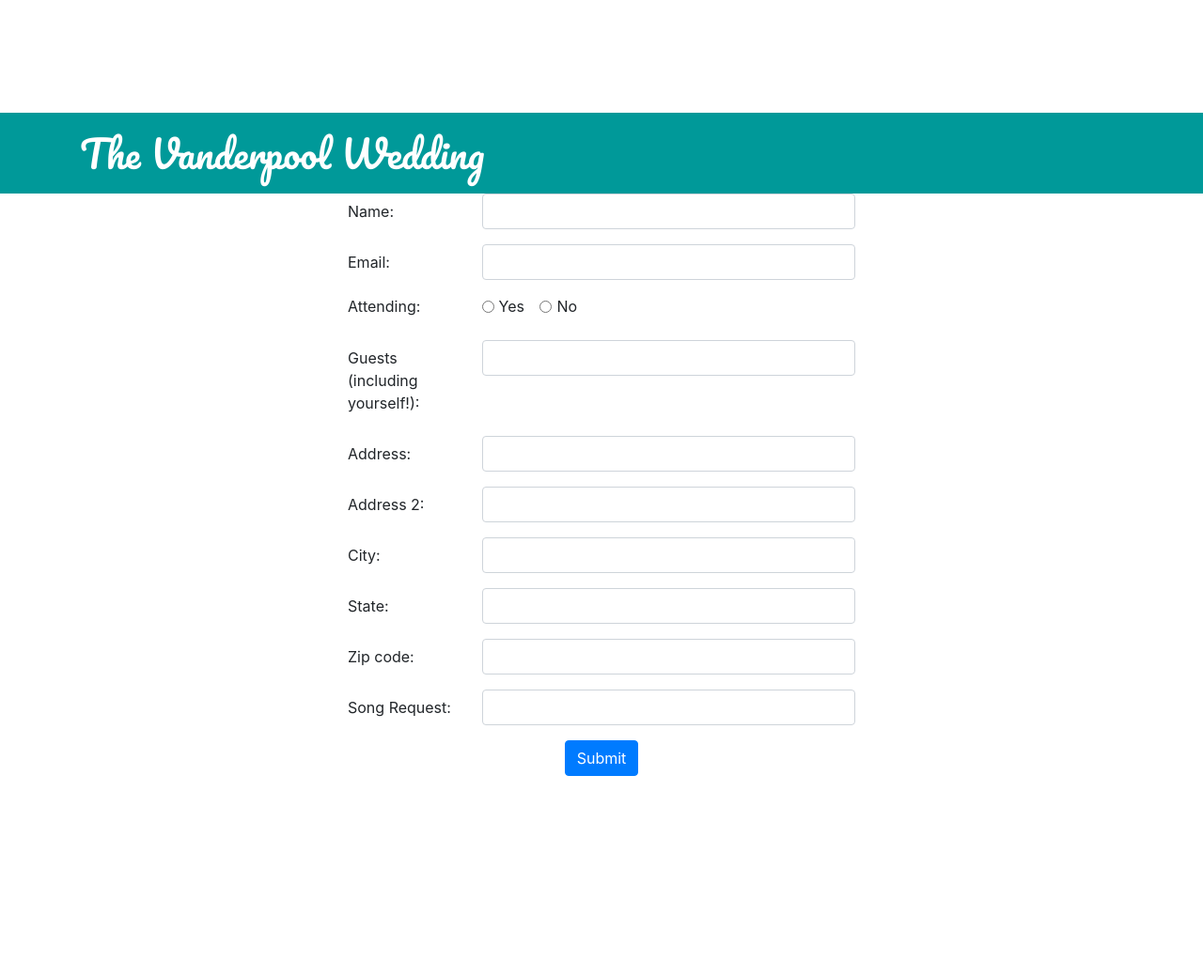
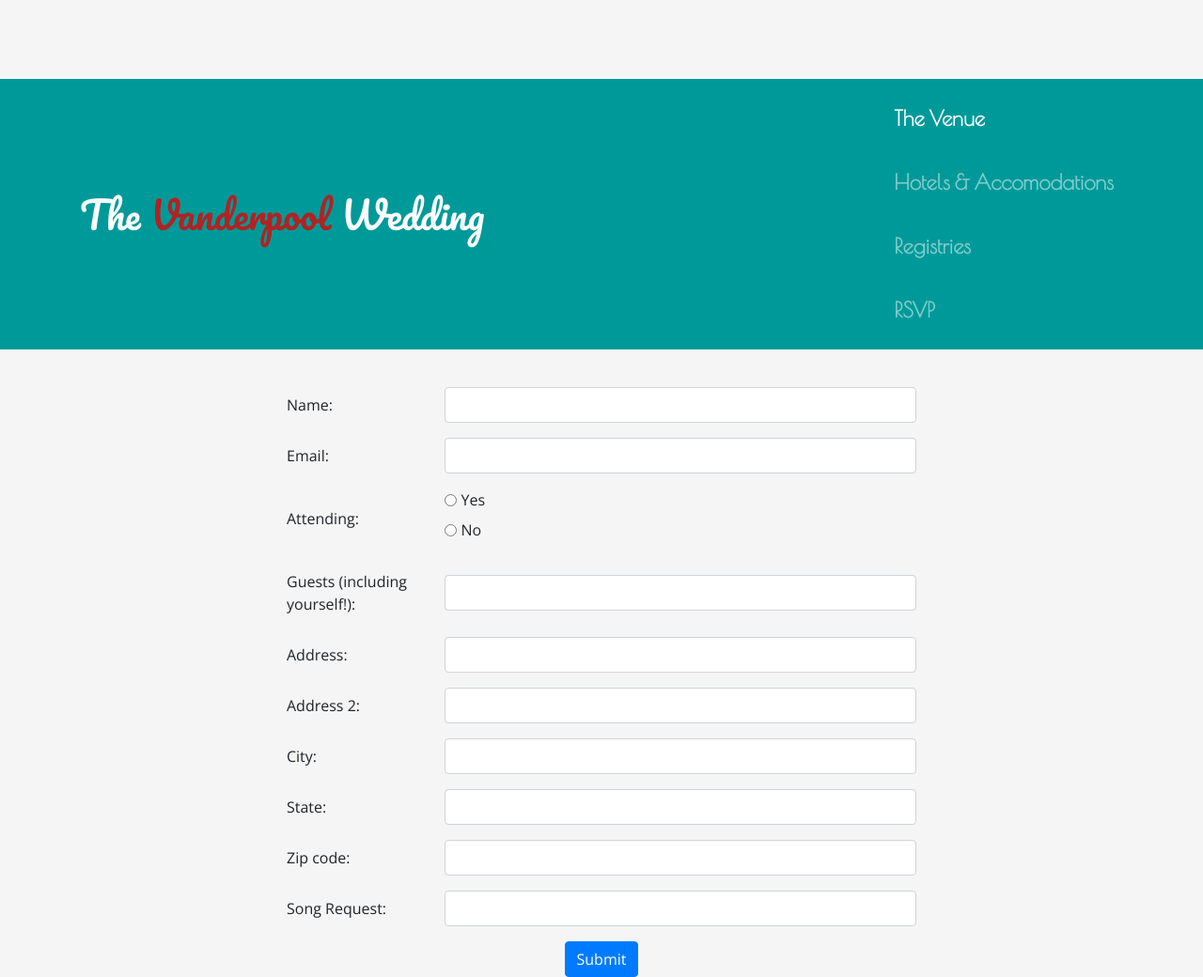
Before and after one commit to mekhami/wedding, a Django app: page /rsvp/ in a window 1280 px wide. Shown: the whole page at 94% size. Before the commit the page ends 826 px from the top, so only its background shows below. Run offline with Django 3.2, Linux system fonts and the light colour scheme; parts of the project's set-up code (start-up, migrations or seed data) failed here and were passed over; some libraries are stand-ins or nearby versions.

Commit message:
update home page to actually have content

```diff
--- a/wedding/static/css/project.css
+++ b/wedding/static/css/project.css
@@ -37,20 +37,26 @@
   display: block !important;
 }
 body {
-    padding-top: 120px;
+    padding-top: 84px;
+    font-family: 'Open Sans', sans-serif;
+    background-color: whitesmoke;
 }
-.navbar-header {
-    float: left;
-    padding: 15px;
-    text-align: center;
-    width: 100%;
+body h1 {
+    font-family: 'Poiret One', cursive;
 }
-.navbar-brand {
-    float:none;
+.navbar {
+    background: #009999;
+}
+.navbar-dark .navbar-brand {
+    color: white;
     font-size: 40px;
+    font-family: 'Pacifico', cursive;
+    margin-right: 1em;
+}
+.nav-menu {
+    list-style: none;
 }
 .header-container {
-    text-align: center;
     font-family: 'Pacifico', cursive;
 }
 @media (max-width: 600px) {
@@ -58,3 +64,82 @@
         font-size: 32px;
     }
 }
+li.nav-item {
+    line-height: 52px;
+    font-size: 1.4em;
+    font-family: 'Poiret One', cursive;
+    font-weight: bold;
+    margin-right: 10px;
+}
+li.nav-item:hover {
+    border-bottom: 2px solid white;
+}
+.center-wrapper {
+    display: flex;
+    justify-content: center;
+    align-items: center;
+}
+.row {
+    display: -webkit-box;
+    display: -webkit-flex;
+    display: -ms-flexbox;
+    display: flex;
+    flex-wrap: wrap;
+}
+.row > [class*='col-'] {
+    display: flex;
+    flex-direction: column;
+    justify-content: center;
+    align-content: center;
+    padding-right: 0;
+    padding-left: 0;
+}
+#hotel .row {
+    height: 500px;
+}
+
+.text-wrapper {
+    padding-left: 50px;
+    padding-right: 50px;
+}
+.text-wrapper p {
+    line-height: 2em;
+    font-size: 1.1rem;
+}
+.text-wrapper h1 {
+    margin-bottom: 20px;
+}
+#registries {
+    padding-top: 60px;
+}
+.registry-card {
+    padding-left: 15px;
+    padding-right: 15px;
+    height: auto;
+    width: 100%;
+}
+.registry-card img {
+    width: 200px;
+    height: 200px;
+}
+footer {
+    margin-top: 100px;
+    background: #009999;
+    color: white;
+    height: 100px;
+    margin-left: -15px;
+    margin-right: -15px;
+}
+.registry-container {
+    margin-top: 100px;
+}
+form {
+    padding-top: 40px;
+}
+.venue-blurb {
+    background-color: #C60000;
+    color: whitesmoke;
+}
+.hotel-blurb {
+    background-color: #FFAA00;
+}
--- a/wedding/templates/base.html
+++ b/wedding/templates/base.html
@@ -4,7 +4,7 @@
 <head>
 <meta charset="utf-8">
 <meta http-equiv="x-ua-compatible" content="ie=edge">
-    <title>{% block title %}wedding{% endblock title %}</title>
+<title>{% block title %}The Vanderpool Wedding {% endblock %}</title>
 <meta name="viewport" content="width=device-width, initial-scale=1.0">
 <meta name="description" content="">
 <meta name="author" content="">
@@ -19,36 +19,46 @@
 <link rel="stylesheet" href="https://maxcdn.bootstrapcdn.com/bootstrap/4.0.0-alpha.3/css/bootstrap.min.css" integrity="sha384-MIwDKRSSImVFAZCVLtU0LMDdON6KVCrZHyVQQj6e8wIEJkW4tvwqXrbMIya1vriY" crossorigin="anonymous">
 
 <!-- Your stuff: Third-party CSS libraries go here -->
-    <link href="https://fonts.googleapis.com/css?family=Pacifico" rel="stylesheet">
+<link href="https://fonts.googleapis.com/css?family=Pacifico|Open+Sans|Poiret+One" rel="stylesheet">
 
 <!-- This file stores project-specific CSS -->
 <link href="{% static 'css/project.css' %}" rel="stylesheet">
 
     {% endblock %}
 
+    <script>
+        var shiftWindow = function() { scrollBy(0, -84) };
+        window.addEventListener("hashchange", shiftWindow);
+        function load() { if (window.location.hash) shiftWindow(); }
+    </script>
 </head>
 
-  <body>
-  <div class="m-b-1">
-      <nav class="navbar navbar-dark navbar-fixed-top" style="background-color: #009999;">
-          <div class="container header-container">
-              <a class="navbar-brand" href="#">The Vanderpool Wedding</a>
+<body onload="load()">
+<header>
+    <nav class="navbar navbar-dark bg-faded navbar-fixed-top">
+        <div class="container">
+            <a class="navbar-brand" href="/">The <span style="color: #b22222;">Vanderpool</span> Wedding</a>
+            <ul class="nav navbar-nav">
+                <li class="nav-item active">
+                    <a class="nav-link" href="/#venue">The Venue <span class="sr-only">(current)</span></a>
+                </li>
+                <li class="nav-item">
+                    <a class="nav-link" href="/#hotel">Hotels &amp; Accomodations</a>
+                </li>
+                <li class="nav-item">
+                    <a class="nav-link" href="/#registries">Registries</a>
+                </li>
+                <li class="nav-item">
+                <a class="nav-link" href="{% url 'rsvp:create' %}">RSVP</a>
+                </li>
+            </ul>
         </div>
     </nav>
-    <div class="container">
-
-      {% if messages %}
-          {% for message in messages %}
-              <div class="alert {% if message.tags %}alert-{{ message.tags }}{% endif %}">{{ message }}</div>
-          {% endfor %}
-      {% endif %}
-
+</header>
+<div class="container-fluid">
     {% block content %}
-        <p>Use this document as a way to quick start any new project.</p>
     {% endblock content %}
-
 </div> <!-- /container -->
-</div>
 
 {% block modal %}{% endblock modal %}
 
@@ -67,7 +77,23 @@
 
 <script src="{% static 'js/project.js' %}"></script>
 
-
+<script>
+$(function() {
+    $('a[href*="#"]:not([href="#"])').click(function() {
+        if (location.pathname.replace(/^\//,'') == this.pathname.replace(/^\//,'') && location.hostname == this.hostname) {
+            var target = $(this.hash);
+            target = target.length ? target : $('[name=' + this.hash.slice(1) +']');
+            if (target.length) {
+                $('html, body').animate({
+                    scrollTop: target.offset().top-84
+                }, 700);
+            return false;
+            }
+        }
+    });
+});
+</script>
 {% endblock javascript %}
+{% block extra_js %}{% endblock %}
 </body>
 </html>
```
Also changed, not shown: requirements/base.txt (+1 -8 lines), wedding/templates/pages/home.html (+63 -0 lines). Lines whose indentation alone changed are shown as unchanged.
